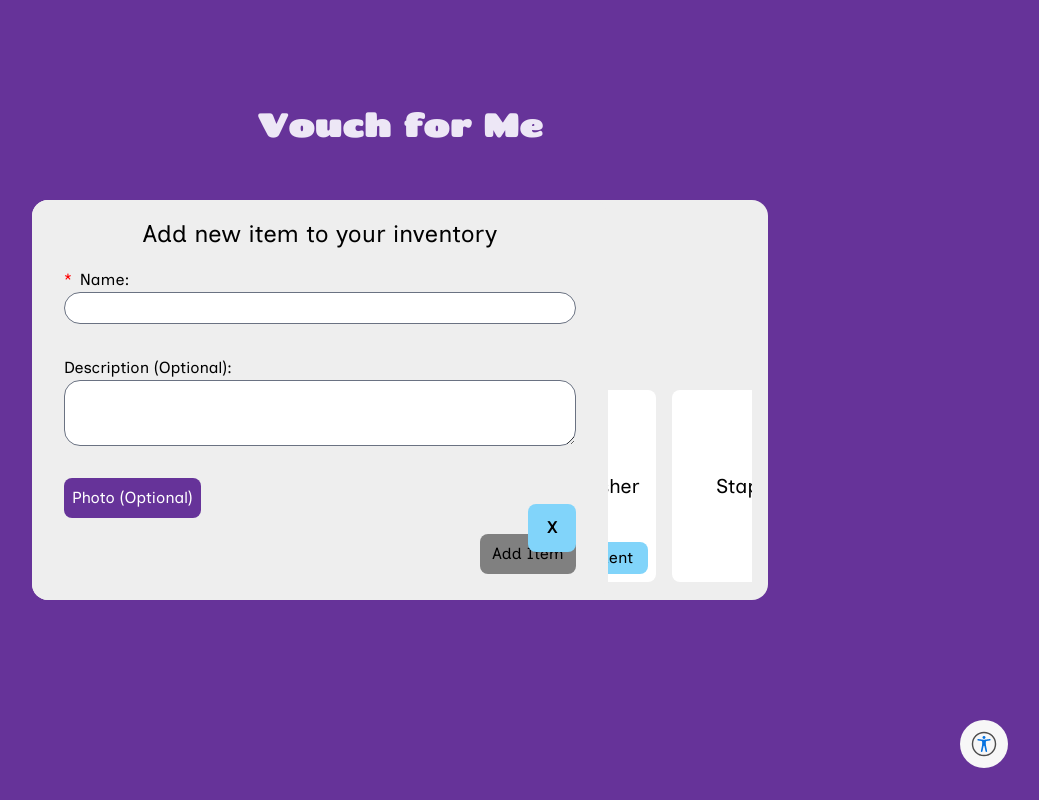
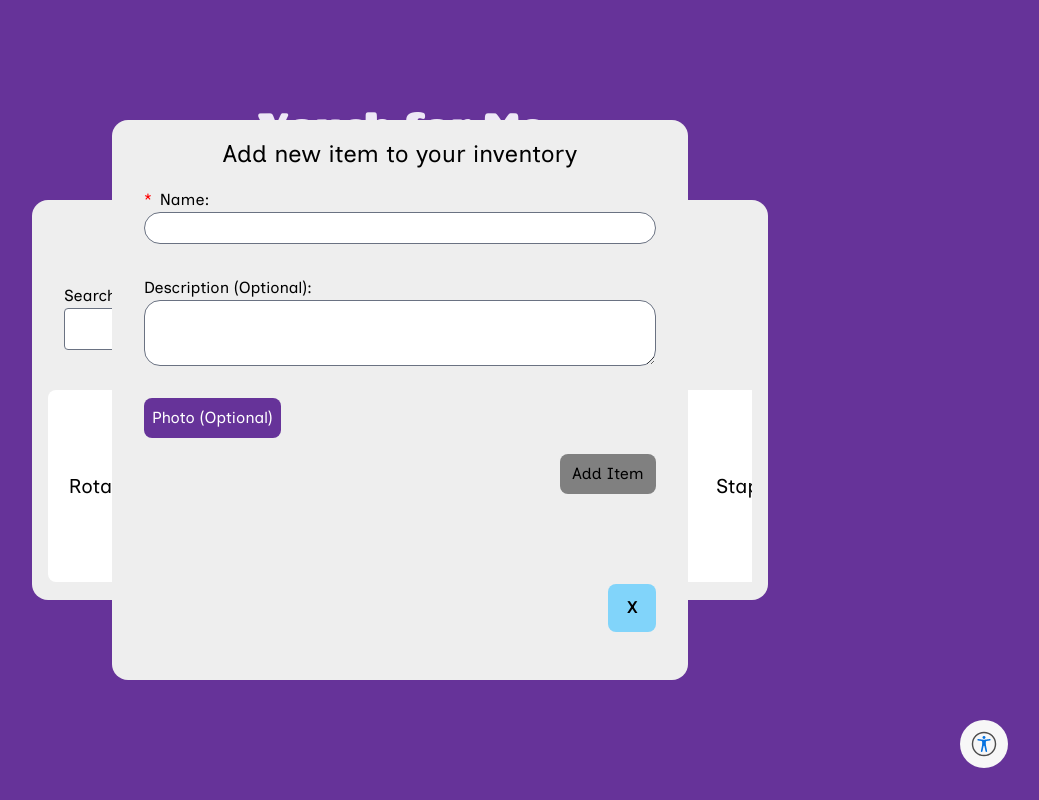
Before and after one commit to FlexWilliams/vouch-for-me, a SvelteKit app: page /user/1/inventory/new in a window 1280 px wide. Shown: the whole page, without its empty margins (240-1279 px from the left). Built offline with nearby package versions, Linux system fonts and the light colour scheme; no server answers.

Commit message:
ux changes

```diff
--- a/src/routes/user/[id]/inventory/+layout.svelte
+++ b/src/routes/user/[id]/inventory/+layout.svelte
@@ -136,7 +136,6 @@
 		background-color: #eeeeee;
 		padding: 1rem;
 		border-radius: 1rem;
-		position: relative;
 	}
 
 	h2 {
--- a/src/routes/user/[id]/inventory/new/+page.svelte
+++ b/src/routes/user/[id]/inventory/new/+page.svelte
@@ -36,6 +36,8 @@
 	});
 </script>
 
+<div class="container">
+	<div class="spacer"></div>
 	<form
 		name="new-item"
 		class="new-item"
@@ -85,22 +87,40 @@
 			>X</button
 		>
 	</form>
+	<div class="spacer"></div>
+</div>
 
 <style lang="scss">
-	form {
-		height: 100%;
-		max-width: 36rem;
-		align-self: center;
-		width: 100%;
-		padding: 1rem;
+	.container {
 		display: flex;
 		flex-direction: column;
 		position: absolute;
-		background-color: #eeeeee;
+		top: 0;
+		left: 0;
+		height: 100%;
+		display: flex;
+		flex-direction: column;
+		position: absolute;
 		top: 0;
 		left: 0;
 		z-index: 10; //todo: make constant
+	}
+
+	.spacer {
+		height: 15%;
+	}
+
+	form {
+		height: 70%;
+		max-width: 36rem;
+		align-self: center;
+		width: calc(100% - 4rem);
+		padding: 1rem;
+		background-color: #eeeeee;
 		border-radius: 1rem;
+		position: relative;
+		display: flex;
+		flex-direction: column;
 	}
 
 	h2 {
```
Lines whose indentation alone changed are shown as unchanged.
